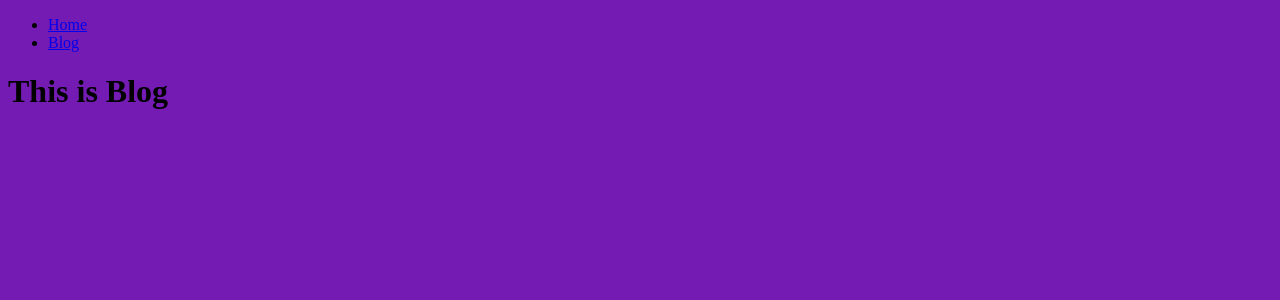
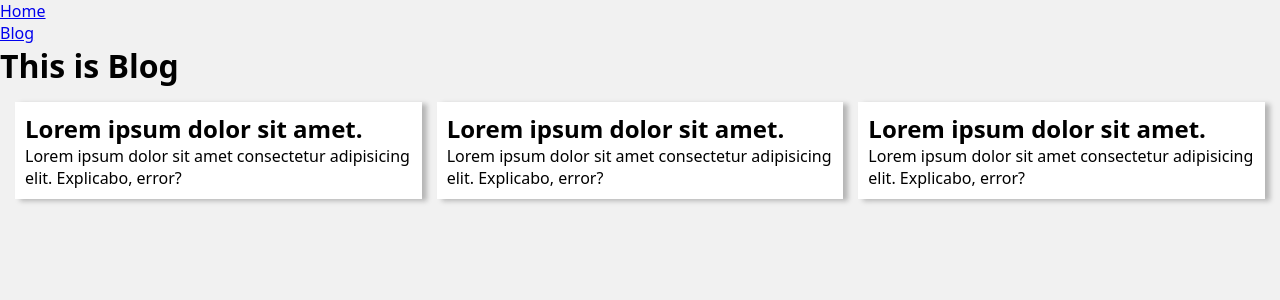
Before and after one commit to VCruzSant/Learning-Django, a Django app: page /blog/ in a window 1280 px wide. Shown: the top 300 px of the page. Run offline with Django 4.2, Linux system fonts and the light colour scheme.

Commit message:
css grid in posts of blog

```diff
--- a/base/global/base.html
+++ b/base/global/base.html
@@ -1,6 +1,11 @@
 {% include "global/partials/header.html" %}
 <body>
     {% include "global/partials/menu.html" %}
-    <h1>{% block texto %} BASE {% endblock texto %}</h1>
+    <h1>{% block texto %}{% endblock texto %}</h1>
+
+    <main class="content">
+        {% block posts %}{% endblock posts %}
+    </main>
+
 </body>
 </html>
--- a/base/global/partials/header.html
+++ b/base/global/partials/header.html
@@ -4,6 +4,5 @@
     <meta charset="UTF-8">
     <meta name="viewport" content="width=device-width, initial-scale=1.0">
     <title> My Django {{ title }}</title>
-    <link rel="stylesheet" href="{% static "home/css/blue.css" %}">
-    <link rel="stylesheet" href="{% static "global/css/purple.css" %}">
+    <link rel="stylesheet" href="{% static "global/css/style.css" %}">
 </head>
--- /dev/null
+++ b/base/global/partials/postblock.html
@@ -0,0 +1,10 @@
+<article class="post">
+    <header>
+        <h2 class="post__title">
+            Lorem ipsum dolor sit amet.
+        </h2>
+    </header>
+    <div class="post_body">
+        Lorem ipsum dolor sit amet consectetur adipisicing elit. Explicabo, error?
+    </div>
+</article>
--- a/base/static/global/css/purple.css
+++ /dev/null
@@ -1,3 +0,0 @@
-body {
-    background-color: rgb(116, 27, 179);
-}
--- /dev/null
+++ b/base/static/global/css/style.css
@@ -0,0 +1,36 @@
+*,
+*:after,
+*:before {
+  margin: 0;
+  padding: 0;
+  box-sizing: border-box;
+}
+
+html {
+  font-size: 62.5%;
+}
+
+body {
+  font-size: 1.6rem;
+  background: #f1f1f1;
+  font-family: system-ui, -apple-system, BlinkMacSystemFont, 'Segoe UI', Roboto,
+    Oxygen, Ubuntu, Cantarell, 'Open Sans', 'Helvetica Neue', sans-serif;
+}
+
+.content {
+  display: grid;
+  gap: 1.5rem;
+  padding: 1.5rem;
+}
+
+.post {
+  background-color: white;
+  padding: 1rem;
+  box-shadow: 5px 2px 5px rgba(0, 0, 0, 25%);
+}
+
+@media (min-width: 600px) {
+  .content {
+    grid-template-columns: repeat(auto-fill, minmax(32rem, 1fr));
+  }
+}
--- a/blog/templates/blog/index.html
+++ b/blog/templates/blog/index.html
@@ -1,4 +1,11 @@
 {% extends "global/base.html" %}
+
 {% block texto %}
     {{text}}
 {% endblock texto %}
+
+{% block posts %}
+    {% include "global/partials/postblock.html" %}
+    {% include "global/partials/postblock.html" %}
+    {% include "global/partials/postblock.html" %}
+{% endblock posts %}
--- a/home/static/home/css/blue.css
+++ /dev/null
@@ -1,3 +0,0 @@
-body {
-    background-color: rgb(10, 90, 91);
-}
--- a/home/templates/home/index.html
+++ b/home/templates/home/index.html
@@ -1,4 +1,9 @@
 {% extends "global/base.html" %}
+
 {% block texto %}
     {{ text }}
 {% endblock texto %}
+
+{% block home %}
+    <h1>HOME</h1>
+{% endblock home %}
```
